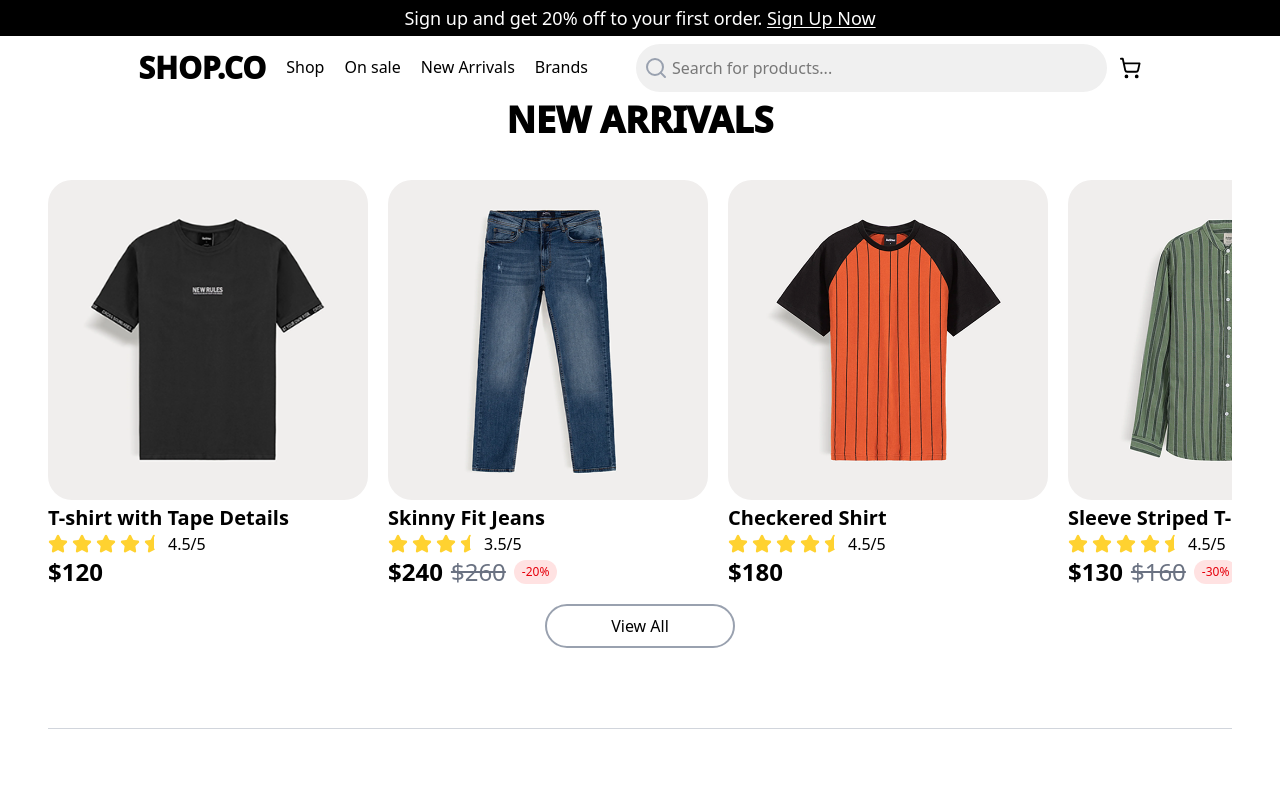
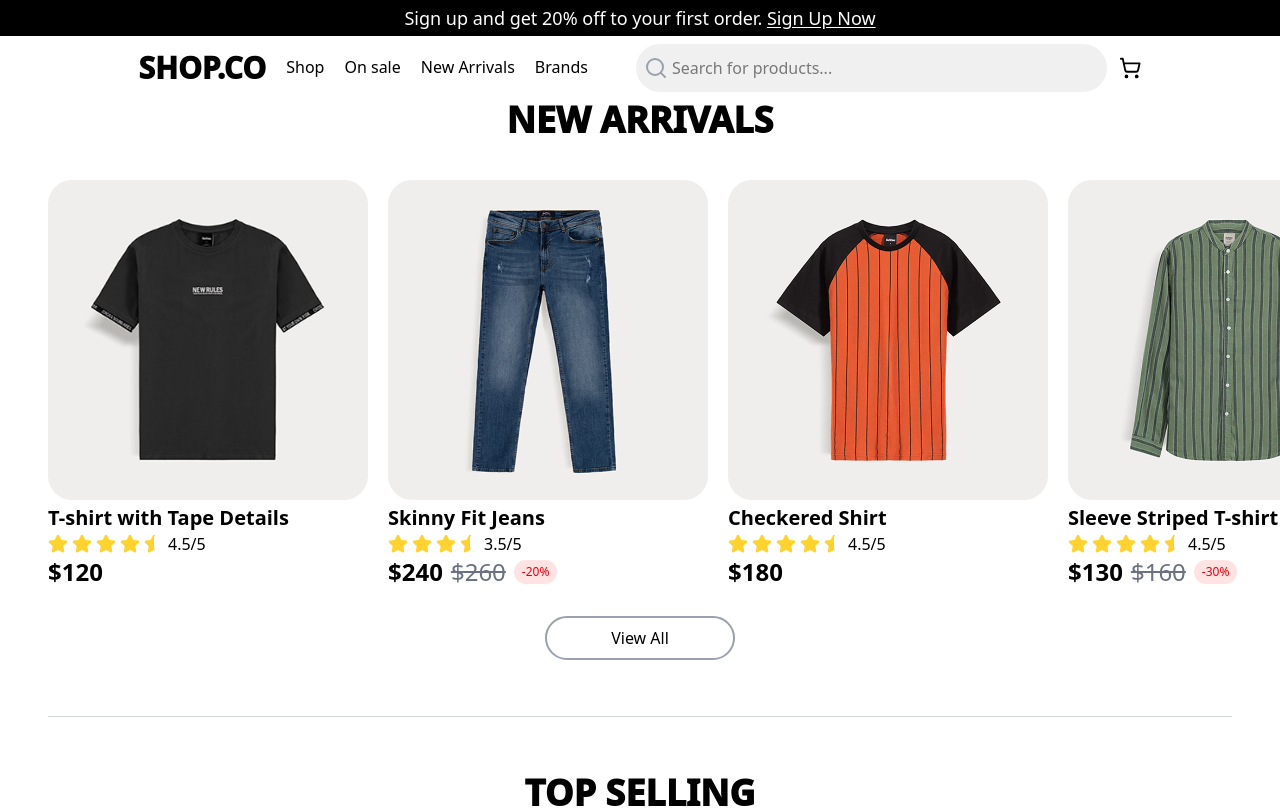
Before and after one commit to FotsFreddy/Shop.co, a React (Vite) app: page /homepage in a window 1280 px wide. Shown: the top 808 px of the page. Built offline with nearby package versions, Linux system fonts and the light colour scheme.

Commit message:
updated product section component and home page's hr tag

```diff
--- a/src/components/homePageComponents/productSection/ProductSection.tsx
+++ b/src/components/homePageComponents/productSection/ProductSection.tsx
@@ -68,16 +68,16 @@ const topSelling: Array<ProductCardProps> = [
 export default function ProductSection({ sectionTitle }: ProductSectionProps) {
   const arrayToMap = sectionTitle === "NEW ARRIVALS" ? newArrivals : topSelling;
   return (
-    <section className="pl-4 md:px-12">
+    <section>
       <h2 className="text-4xl font-[1000] text-center">{sectionTitle}</h2>
-      <div className="grid grid-flow-col gap-5 py-4 overflow-x-auto snap-x snap-proximity scroll-pr-4 md:pt-10 md:content-center">
+      <div className="grid grid-flow-col gap-5 px-4 py-4 overflow-x-auto snap-x snap-proximity scroll-pr-4 md:pb-7 md:pt-10 md:px-12 md:content-center">
         {arrayToMap.map((item, index) => {
           return <ProductCard key={index} {...item} />;
         })}
       </div>
       <Link to={"/Category"}>
         <button
-          className="w-full text-nowrap px-16 py-2  rounded-full border-gray-400 border-2 block m-auto cursor-pointer relative overflow-hidden
+          className="w-[95%] text-nowrap px-16 py-2 rounded-full border-gray-400 border-2 block m-auto cursor-pointer relative overflow-hidden
                      sm:w-min
                      hover:text-white
                      after:bg-black after:-z-10 after:absolute after:left-0 after:top-0 after:w-full after:h-full after:transform after:transition-transform after:-translate-x-[110%] after:duration-500 after:ease-in-out hover:after:translate-x-0"
--- a/src/pages/homePage/HomePage.tsx
+++ b/src/pages/homePage/HomePage.tsx
@@ -7,7 +7,7 @@ export default function HomePage() {
     <>
       <Header />
       <ProductSection sectionTitle={"NEW ARRIVALS"} />
-      <hr className="border-gray-300 mx-4 my-10 md:my-20 md:mx-12 "/>
+      <hr className="border-gray-300 mx-4 my-10 md:my-14 md:mx-12 "/>
       <ProductSection sectionTitle={"TOP SELLING"} />
       <Footer />
     </>
```
